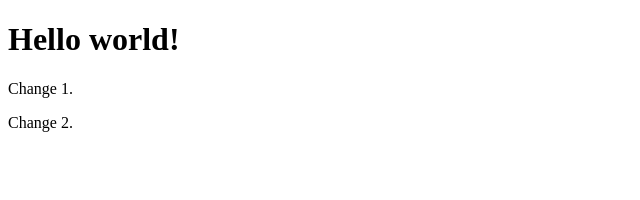
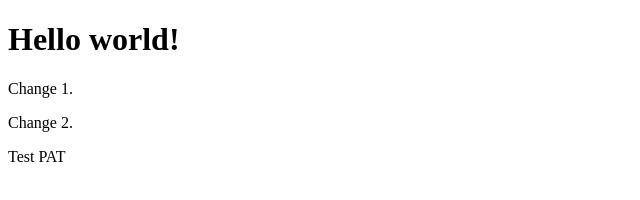
Before and after one commit to davidjh78/couresera-test, a plain HTML site: page docs/index.html in a window 1280 px wide. Shown: the full height of the page, 0-640 px from the left. Drawn offline with Linux system fonts and the light colour scheme.

Commit message:
Change to test token access

```diff
--- a/docs/index.html
+++ b/docs/index.html
@@ -7,5 +7,6 @@
   <h1>Hello world!</h1>
   <p>Change 1.</p>
   <p>Change 2.</p>
+  <p>Test PAT</p>
 </body>
 </html>
```
